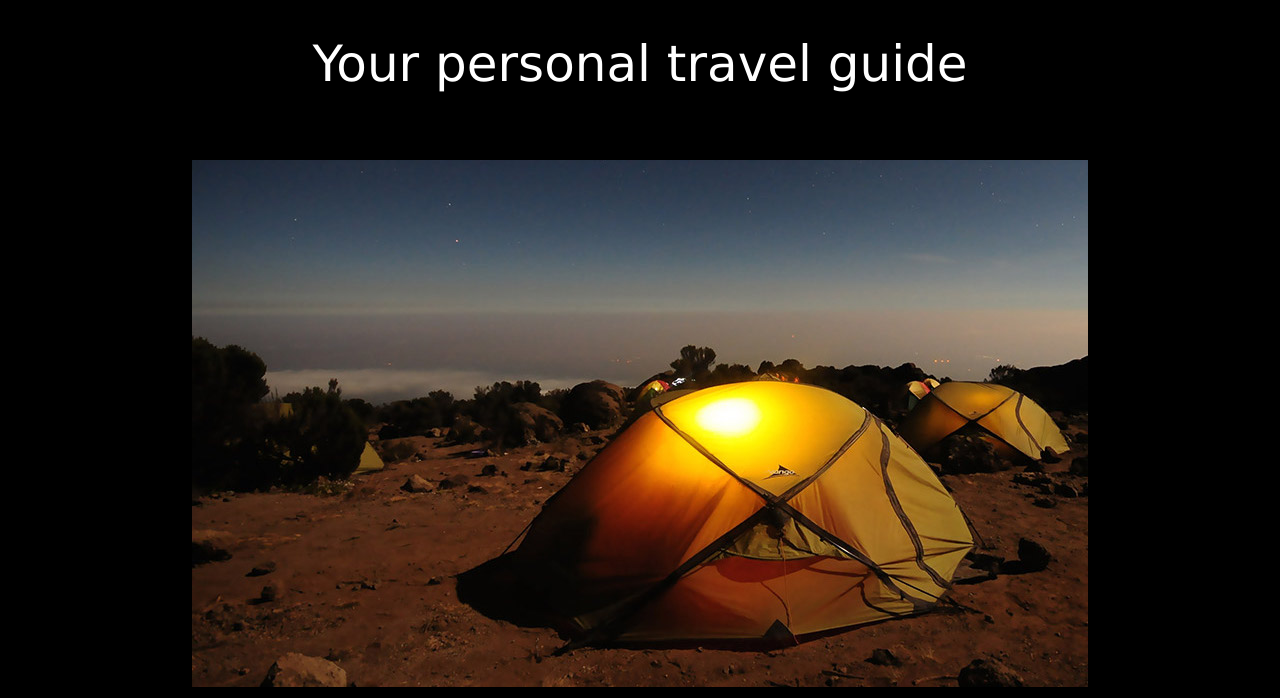
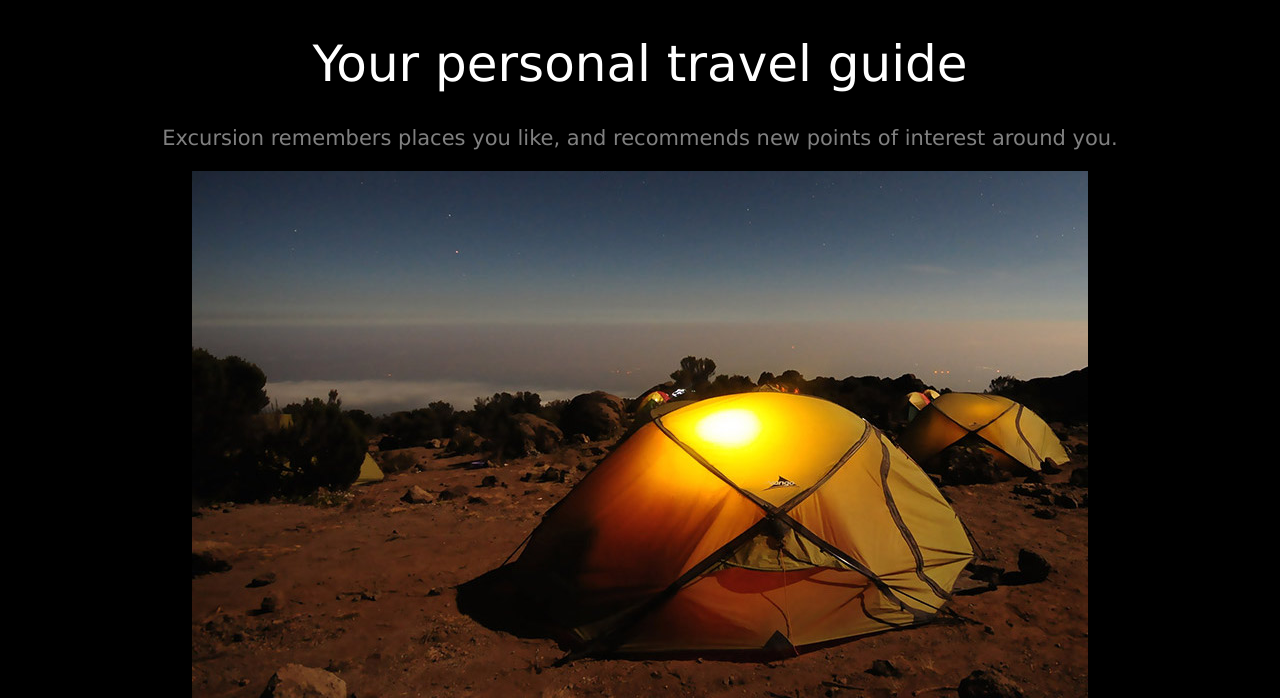
Before and after one commit to Myth-Code/Excursion, a plain HTML site: page index.html in a window 1280 px wide. Shown: the part 312-1010 px from the top of the page. Drawn offline with Linux system fonts and the light colour scheme; files whose address does not match are found by name.

Commit message:
Added the rest of the CSS changes

```diff
--- a/index.html
+++ b/index.html
@@ -9,8 +9,8 @@
       <div class="download"><p><a href="https://mfrkv730apfm6tid46aes0i441t0e3ms3bt3o95pnp0romgoios0.codecademy.cloud/">Download Excursion (Coming Soon)</a></p>
       <div id="video"><p><video src="C:\Users\Myth\excursion\resources\videos\excursion.mp4"></p>
 <!-- Video n Text Above -->
-    <h1>Your personal travel guide</h1>
-      <p>Excursion remembers places you like, and recommends new points of interest around you.</p>
+    <div id="guide"><h1>Your personal travel guide</h1>
+      <div id="POI"><p>Excursion remembers places you like, and recommends new points of interest around you.</p>
       <div id="camp"><p><img src="C:\Users\Myth\excursion\resources\photos\camp.jpg"></p>
 <!-- Camp image n Text Above -->
     <div id="phone-icon"><p><img src="C:\Users\Myth\excursion\resources\photos\phone.png"></p>
--- a/resources/css/style.css
+++ b/resources/css/style.css
@@ -1,9 +1,15 @@
 body {background-color: black;
       text-align: center;}
-h1 {font-family: Verdana;
+h1 {font-family: verdana;
     font-weight: normal;
     font-size: 50px;
     color: white;
     text-align: center;}
-#download {color: Aquamarine;
+#download {color: aquamarine;
            font-size: 16px;}
+#guide {font-family: verdana;
+        font-weight: 300;
+        font-size: 42;}
+#POI {font-family: verdana;
+      font-size: 21px;
+      color: gray;}
```
